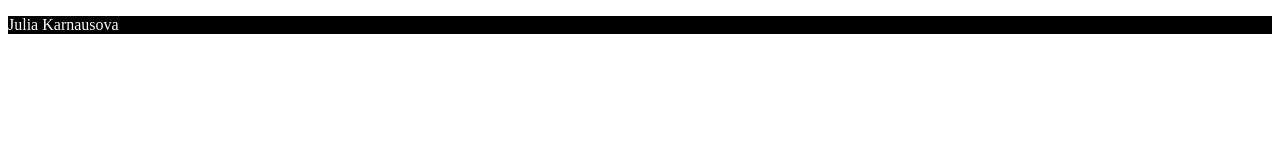
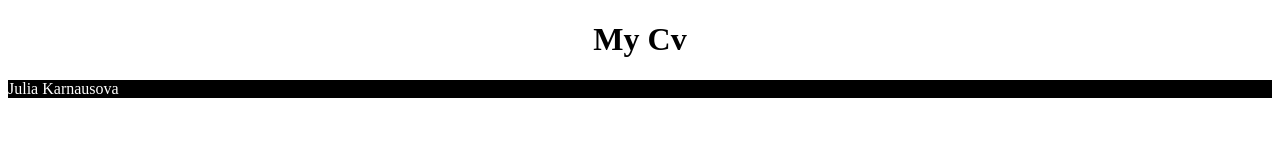
Before and after one commit to JulianaAstra/rsschool-cv, a plain HTML site: page index.html in a window 1280 px wide. Drawn offline with Linux system fonts and the light colour scheme.

Commit message:
feat: add heading

```diff
--- a/index.html
+++ b/index.html
@@ -8,6 +8,7 @@
     <link href="style.css" rel="stylesheet">
 </head>
 <body>
+    <h1>My Cv</h1>
    <p>Julia Karnausova</p>
 </body>
 </html>
--- a/style.css
+++ b/style.css
@@ -2,3 +2,6 @@ p {
   color: white;
   background-color: black;
 }
+h1 {
+  text-align: center;
+}
```
